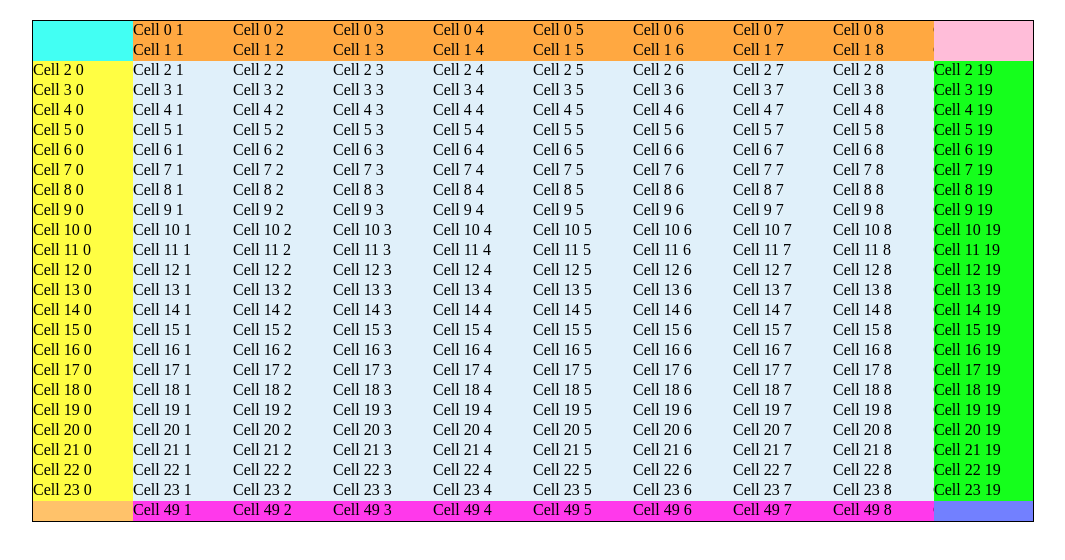
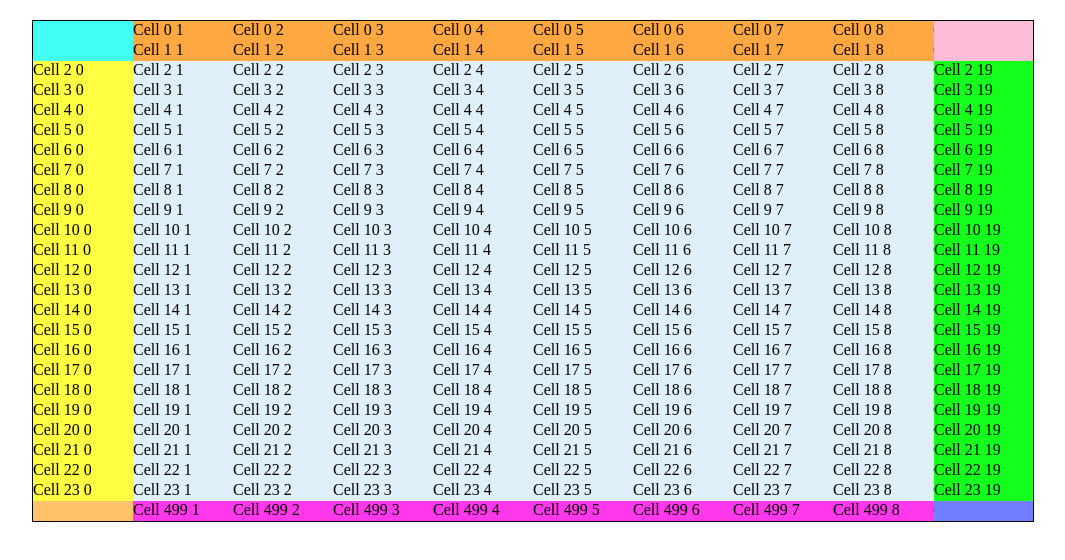
Before and after one commit to dastrobu/angular-table-study, an Angular app: page / in a window 1280 px wide. Shown: the top 560 px of the page, without its empty margins (107-1172 px from the left). Built offline with nearby package versions, Linux system fonts and the light colour scheme.

Commit message:
switched from transform3d to top and left.

```diff
--- a/src/app/app.component.ts
+++ b/src/app/app.component.ts
@@ -15,7 +15,7 @@ export class AppComponent implements OnInit {
     };
     configSubject = new BehaviorSubject<MatrixViewConfig>(this.config);
 
-    rows = 50;
+    rows = 500;
     cols = 20;
 
     ngOnInit(): void {
--- a/src/app/matrix-view/matrix-view.component.html
+++ b/src/app/matrix-view/matrix-view.component.html
@@ -9,9 +9,12 @@
              [style.min-width]="viewModel.viewportSize.width + 'px'"
              [style.min-height]="viewModel.viewportSize.height + 'px'"
         >
+            <!-- it seems that top and left performs better than translate3d -->
+            <!--[style.transform3d]="'translate(' + cell.position.left + 'px, ' + cell.position.top + 'px)'"-->
             <div class="cell"
                  *ngFor="let cell of viewModel.scrollableCells"
-                 [style.transform]="'translate3d(' + cell.position.left + 'px, ' + cell.position.top + 'px, 0)'"
+                 [style.left]="cell.position.left + 'px'"
+                 [style.top]="cell.position.top + 'px'"
                  [style.height]="cell.size.height + 'px'"
                  [style.width]="cell.size.width + 'px'"
             >
@@ -36,7 +39,8 @@
         >
             <div class="cell"
                  *ngFor="let cell of viewModel.fixedTopCells"
-                 [style.transform]="'translate3d(' + cell.position.left + 'px, ' + cell.position.top + 'px, 0)'"
+                 [style.left]="cell.position.left + 'px'"
+                 [style.top]="cell.position.top + 'px'"
                  [style.height]="cell.size.height + 'px'"
                  [style.width]="cell.size.width + 'px'"
             >
@@ -60,7 +64,8 @@
         >
             <div class="cell"
                  *ngFor="let cell of viewModel.fixedRightCells"
-                 [style.transform]="'translate3d(' + cell.position.left + 'px, ' + cell.position.top + 'px, 0)'"
+                 [style.left]="cell.position.left + 'px'"
+                 [style.top]="cell.position.top + 'px'"
                  [style.height]="cell.size.height + 'px'"
                  [style.width]="cell.size.width + 'px'"
             >
@@ -84,7 +89,8 @@
         >
             <div class="cell"
                  *ngFor="let cell of viewModel.fixedBottomCells"
-                 [style.transform]="'translate3d(' + cell.position.left + 'px, ' + cell.position.top + 'px, 0)'"
+                 [style.left]="cell.position.left + 'px'"
+                 [style.top]="cell.position.top + 'px'"
                  [style.height]="cell.size.height + 'px'"
                  [style.width]="cell.size.width + 'px'"
             >
@@ -104,7 +110,8 @@
         >
             <div class="cell"
                  *ngFor="let cell of viewModel.fixedLeftCells"
-                 [style.transform]="'translate3d(' + cell.position.left + 'px, ' + cell.position.top + 'px, 0)'"
+                 [style.left]="cell.position.left + 'px'"
+                 [style.top]="cell.position.top + 'px'"
                  [style.height]="cell.size.height + 'px'"
                  [style.width]="cell.size.width + 'px'"
             >
```
